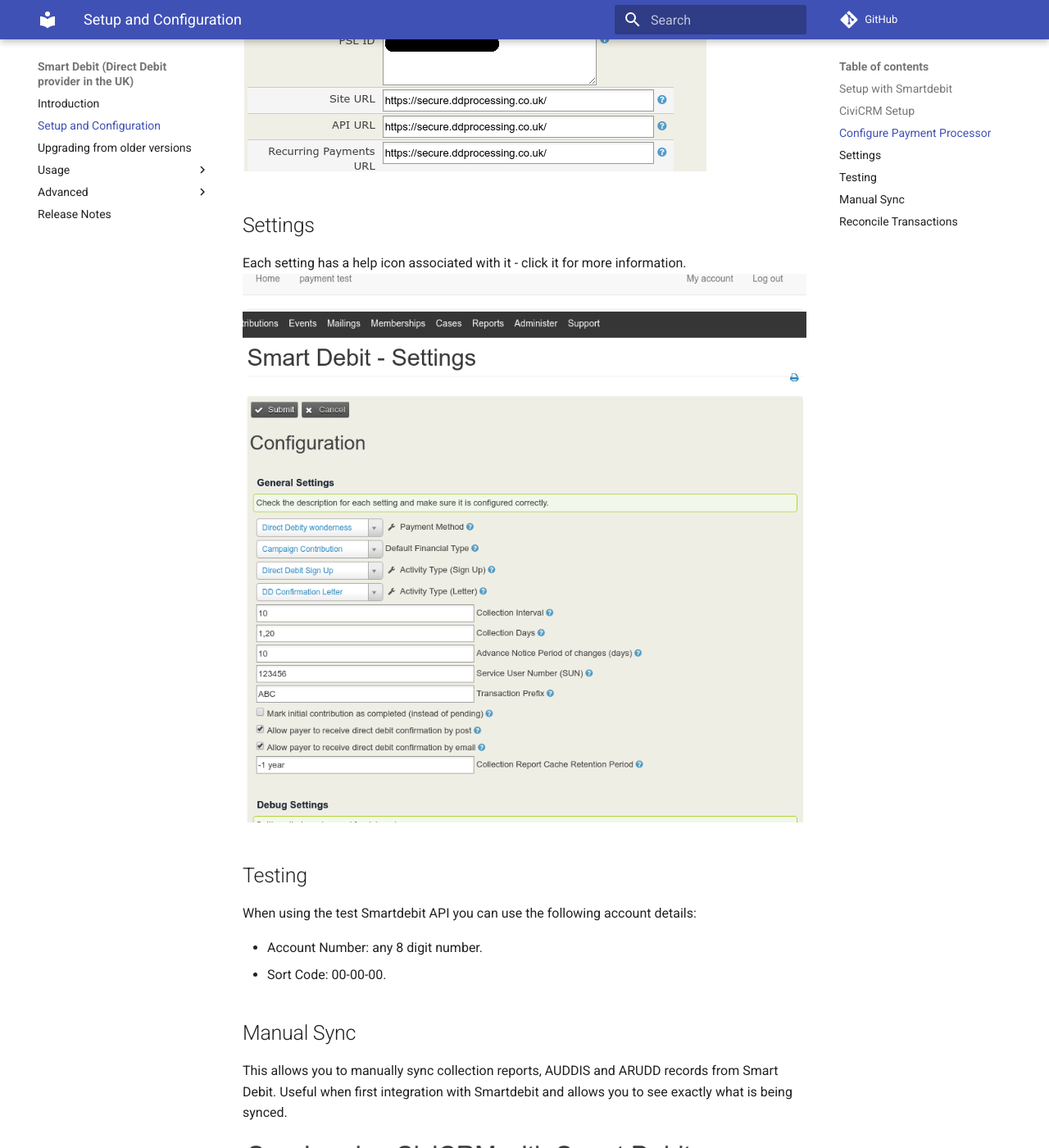
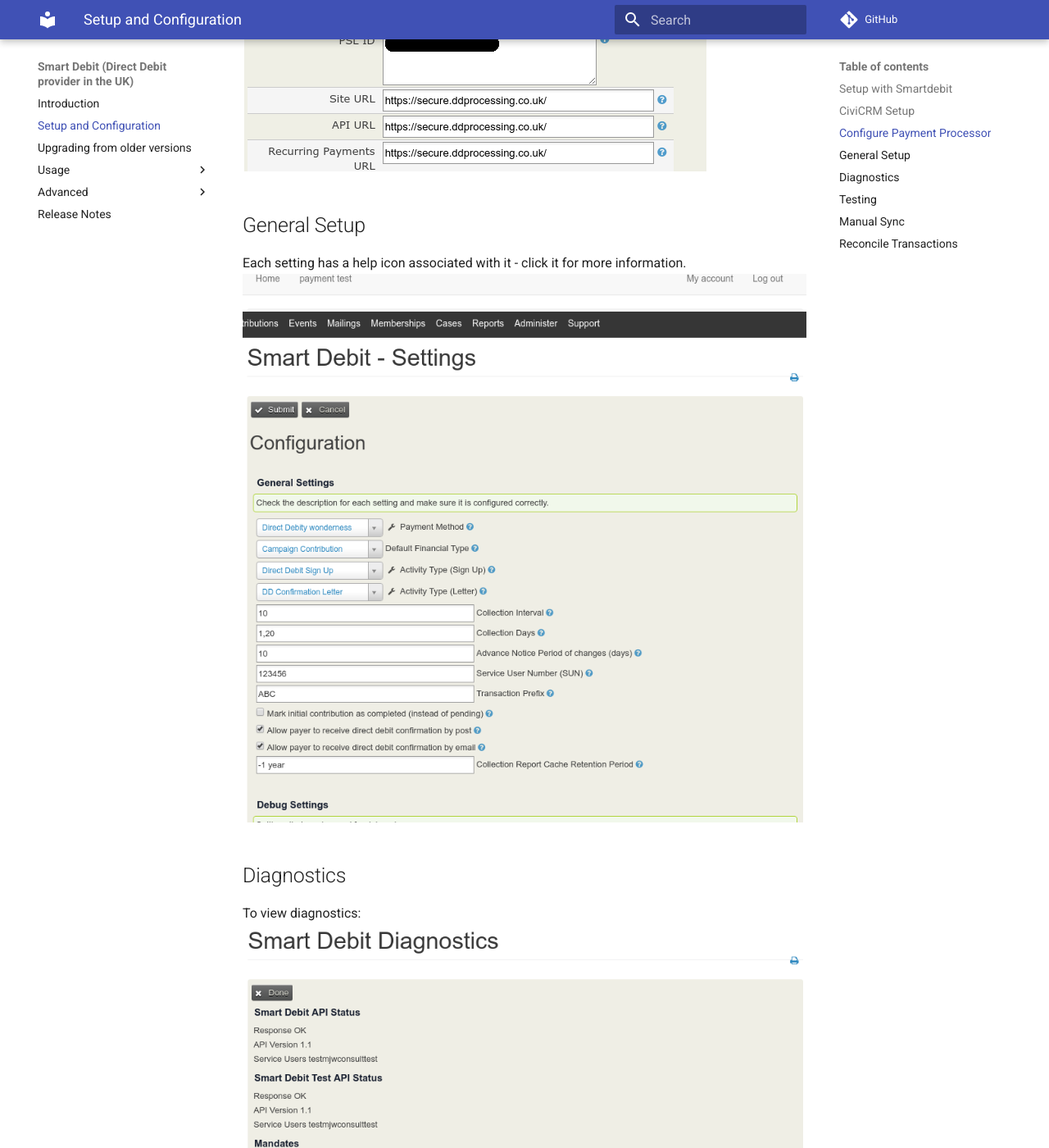
Before and after one commit to mattwire/org.civicrm.smartdebit, an MkDocs documentation site: the page built from docs/setup.md, in a window 1280 px wide and 1400 px high, scrolled down 1622 px. Shown: the whole window at 82% size. Built offline with MkDocs 1.6.1 and Material for MkDocs 9.7.7, drawn with Linux system fonts in a browser that asks for light colours; comment, search, counter and statistics services are not loaded; old or Windows-style settings are respelled for this version of MkDocs.

Commit message:
Add image of diagnostics page

```diff
--- a/docs/setup.md
+++ b/docs/setup.md
@@ -37,9 +37,13 @@ Before you use Smart Debit you need to configure it as a payment processor on yo
 Configure Live and Test Processors according to the details provided by Smartdebit.
 ![Payment Processor](/images/payment_processor.png)
 
-## Settings
+## General Setup
 Each setting has a help icon associated with it - click it for more information.
 ![settings](/images/smartdebit_settings.png)
+
+## Diagnostics
+To view diagnostics:
+![diagnostics](/images/smartdebit_diagnostics.png)
 
 ## Testing
 When using the test Smartdebit API you can use the following account details:
```
Also changed, not shown: docs/images/smartdebit_diagnostics.png (added).
